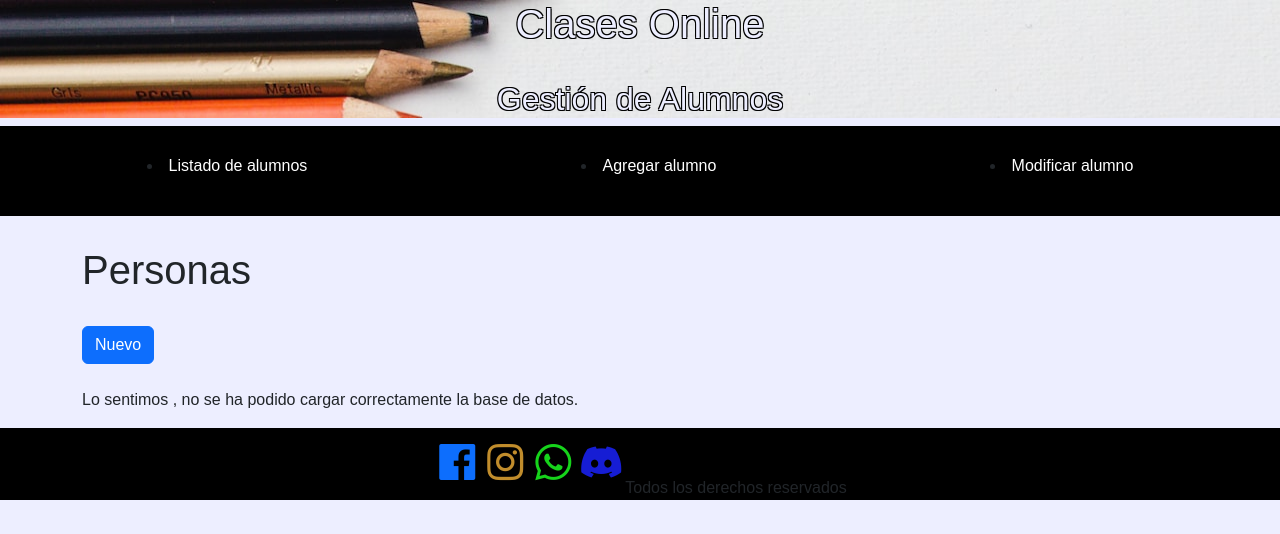
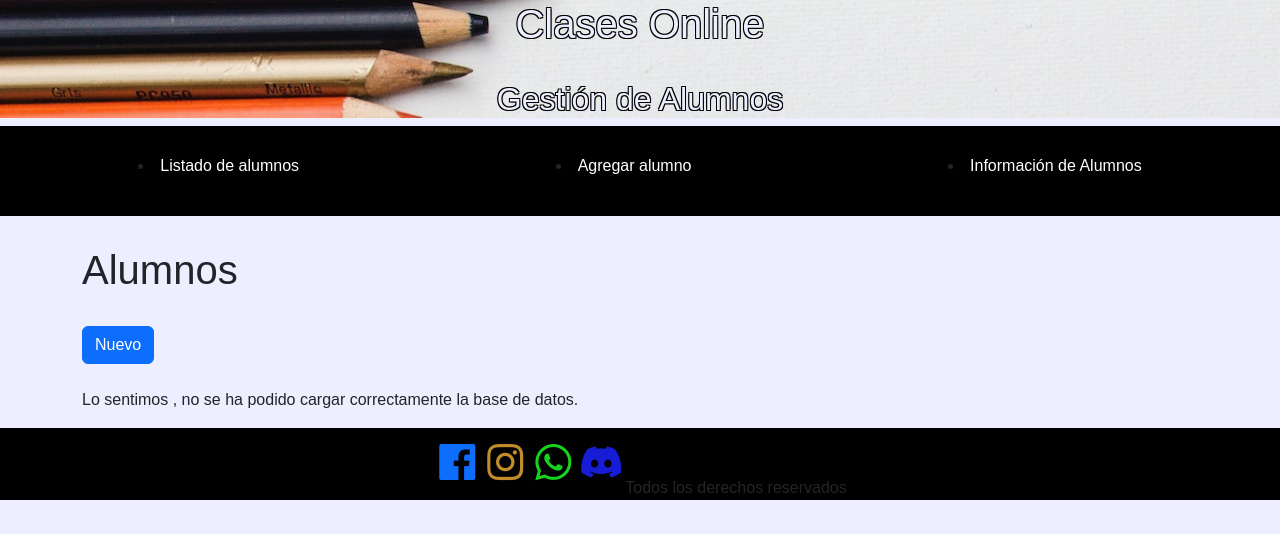
Before and after one commit to alzaidel/ProyectoFinalZaidel, a Flask app: template templates/personas.html in a window 1280 px wide. Shown: the top 534 px of the page. Run offline with Flask 3, Linux system fonts and the light colour scheme; the template is opened without the code that fills it, so the values that code supplies are empty.

Commit message:
varios cambios

```diff
--- a/infoAlumnos.html
+++ b/infoAlumnos.html
@@ -67,7 +67,11 @@
 
 
     // Obtener la información del alumno seleccionado
-    function getAlumnoInfo(ID_Alumno) {
+    function getAlumnoInfo() {
+
+    const select = document.getElementById('alumno-select');
+    const ID_Alumno = select.value;
+
       var alumnoDetails = document.getElementById('alumno-details');
       alumnoDetails.innerHTML = '';
 
--- a/templates/persona_nueva.html
+++ b/templates/persona_nueva.html
@@ -23,7 +23,7 @@
     <nav class="navbar">
         <li><a href="./personas.html">Listado de alumnos</a></li>
         <li><a href="./persona_nueva.html">Agregar alumno</a></li>
-        <li><a href="./persona_update.html">Modificar alumno</a></li>
+        <li><a href="../infoAlumnos.html">Información de alumnos</a></li>
     </nav>
 </div>
   <main>
--- a/templates/persona_update.html
+++ b/templates/persona_update.html
@@ -22,7 +22,7 @@
         <nav class="navbar">
             <li><a href="./personas.html">Listado de alumnos</a></li>
             <li><a href="./persona_nueva.html">Agregar alumno</a></li>
-            <li><a href="./persona_update.html">Modificar alumno</a></li>
+            <li><a href="../infoAlumnos.html">Información de Alumnos</a></li>
         </nav>
     </div>
 <main>
--- a/templates/personas.html
+++ b/templates/personas.html
@@ -22,12 +22,12 @@
         <nav class="navbar">
             <li><a href="./personas.html">Listado de alumnos</a></li>
             <li><a href="./persona_nueva.html">Agregar alumno</a></li>
-            <li><a href="./persona_update.html">Modificar alumno</a></li>
+            <li><a href="../infoAlumnos.html">Información de Alumnos</a></li>
         </nav>
     </div>
 <main>
 <div id="app" class="container">
-<h1>Personas</h1>
+<h1>Alumnos</h1>
 <br>
 <a class="btn btn-primary" href="./persona_nueva.html">Nuevo</a>
 <br><br>
```
